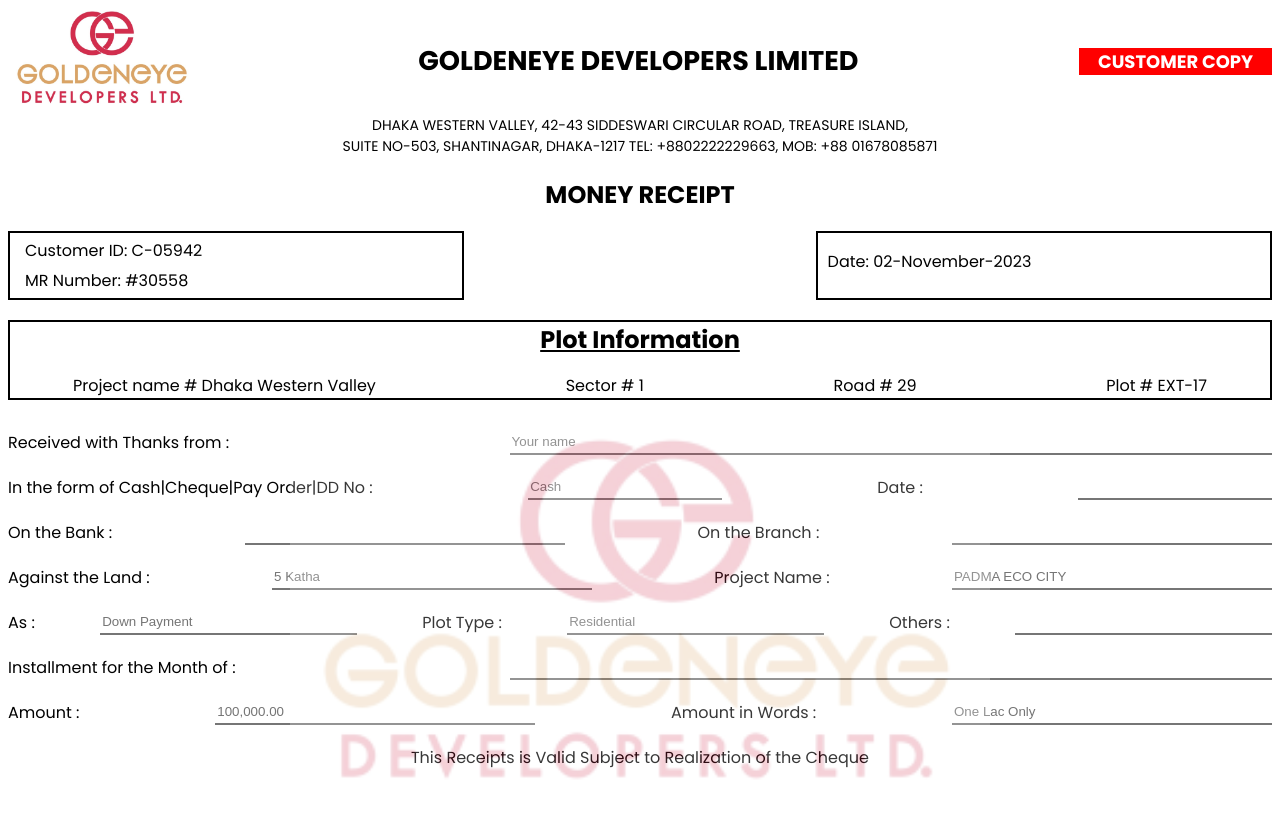
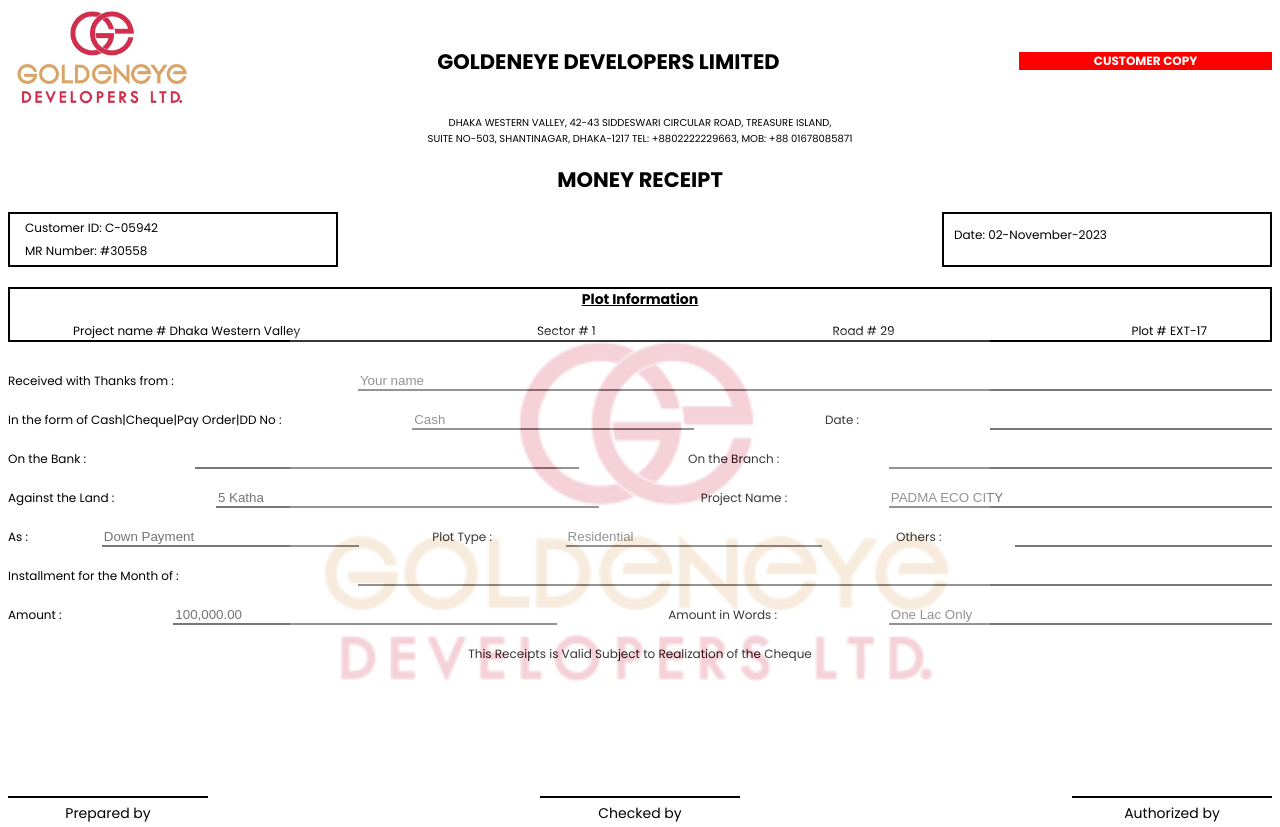
Before and after one commit to priyoislam/money-receipt_Anik, a plain HTML site: page index.html in a window 1280 px wide. Shown: the top 827 px of the page. Drawn offline with Linux system fonts and the light colour scheme.

Commit message:
size-update

```diff
--- a/index.html
+++ b/index.html
@@ -18,6 +18,7 @@
 </head>
 
 <body>
+    <div class="page">
         <header>
             <div class="top-title-area">
                 <div class="top-title">
@@ -143,6 +144,8 @@
 
 
         </main>
+    </div>
+
 
     <script>
         var bodyContent = document.body.cloneNode(true);
--- a/style.css
+++ b/style.css
@@ -1,17 +1,17 @@
 @page {
   size: A4;
-  margin: .5in .5in .5in .5in;
+  margin: .4in .5in .4in .5in;
 }
 
 /* header
 {
   padding: 10% 10%;
 } */
+
 body {
 
   font-family: 'Poppins', sans-serif;
-  page-break-after: always;
-  /* size: 8.27in 11.69in; */
+  size: 8.27in 11.69in;
 
 }
 
@@ -24,18 +24,10 @@ body {
   display: flex;
   align-items: center;
 }
-
-.top-address {
-  margin: 0px;
+.title-name {
+  width: 65%;
   font-size: 14px;
 }
-
-.top-copy {
-  display: flex;
-  justify-content: center;
-  align-items: center;
-}
-
 
 #copyText
 
@@ -43,18 +35,22 @@ body {
   display: inline;
   background-color: red;
   color: white;
-  padding: 0px 2px;
-  font-size: 18px;
-  width: 15%;
+  padding: 0px 0px;
+  font-size: 12px;
+  width: 20%;
 }
 
-
-.title-name {
-  width: 70%;
-  font-size: 18px;
+.top-address {
+  margin: 0px;
+  font-size: 10px;
 }
 
-
+.top-copy {
+  display: flex;
+  justify-content: center;
+  align-items: center;
+  font-size: 14px;
+}
 
 .watermark {
   position: relative;
@@ -66,7 +62,7 @@ body {
   position: absolute;
   top: 50%;
   left: 50%;
-  transform: translate(-50%, 50%);
+  transform: translate(-50%, 30%);
   opacity: 0.22;
 
   pointer-events: none;
@@ -82,15 +78,17 @@ body {
 }
 
 .customer-id {
-  width: 35%;
+  width: 25%;
   border: 2px solid black;
   padding-left: 10px;
+  font-size: 12px;
 }
 
 .date {
-  width: 35%;
+  width: 25%;
   border: 2px solid black;
   padding-left: 10px;
+  font-size: 12px;
 }
 
 .customer-id p {
@@ -112,6 +110,7 @@ body {
 .plot-info h2 {
   margin: 0px;
   text-decoration: underline;
+  font-size: 14px;
 
 }
 
@@ -120,6 +119,7 @@ body {
   display: flex;
   justify-content: space-between;
   width: 90%;
+  font-size: 12px;
 }
 .address p{
   margin-bottom: 0;
@@ -134,7 +134,7 @@ body {
 .form-group {
   display: flex;
   justify-content: space-between;
-  font-size: 16px;
+  font-size: 12px;
   margin-bottom: 20px;
 }
 
@@ -146,29 +146,29 @@ body {
 }
 
 .form-control-received {
-  width: 60%;
+  width: 72%;
 }
 
 .form-control {
-  width: 25%;
+  width: 30%;
 }
 
 .form-control-as {
   width: 20%;
 }
 .form-control-cs {
-  width: 15%;
+  width: 22%;
 }
 
 .valid-subject {
   text-align: center;
-  font-size: 16px;
+  font-size: 12px;
 }
 
 .author-area {
   display: flex;
   justify-content: space-between;
-  margin-top: 20mm;
+  margin-top: 35mm;
 }
 
 .author {
@@ -178,7 +178,7 @@ body {
 
 .author p {
   text-align: center;
-  font-size: 16px;
+  font-size: 14px;
   margin-top: 5px;
 }
 
@@ -187,6 +187,7 @@ body {
   display: flex;
             justify-content: center;
             align-items: center;
+            page-break-after: always;
 }
 .qr img
 {
```
Also changed, not shown: images/goldeneye3.png (added). Lines whose indentation alone changed are shown as unchanged.
